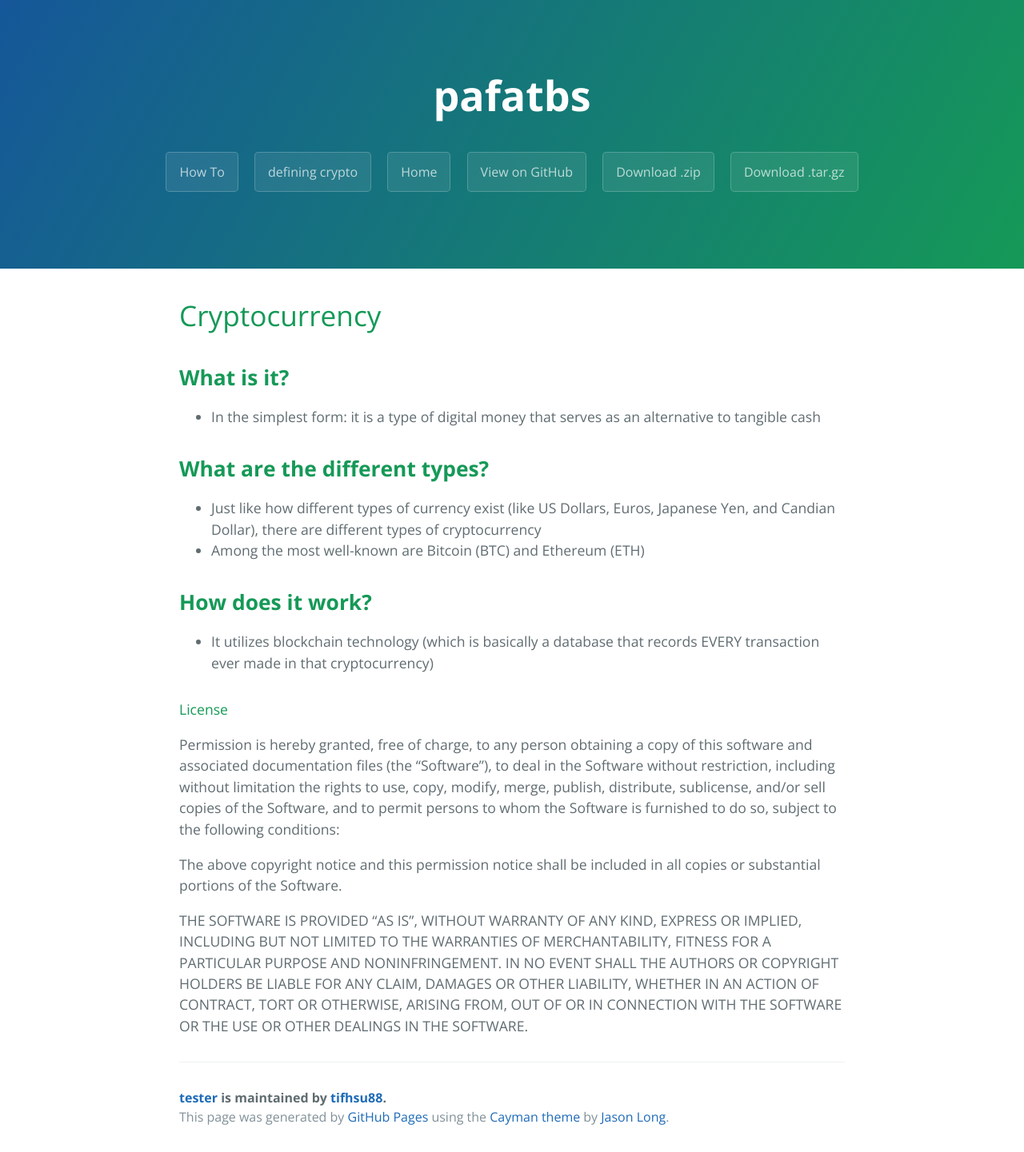
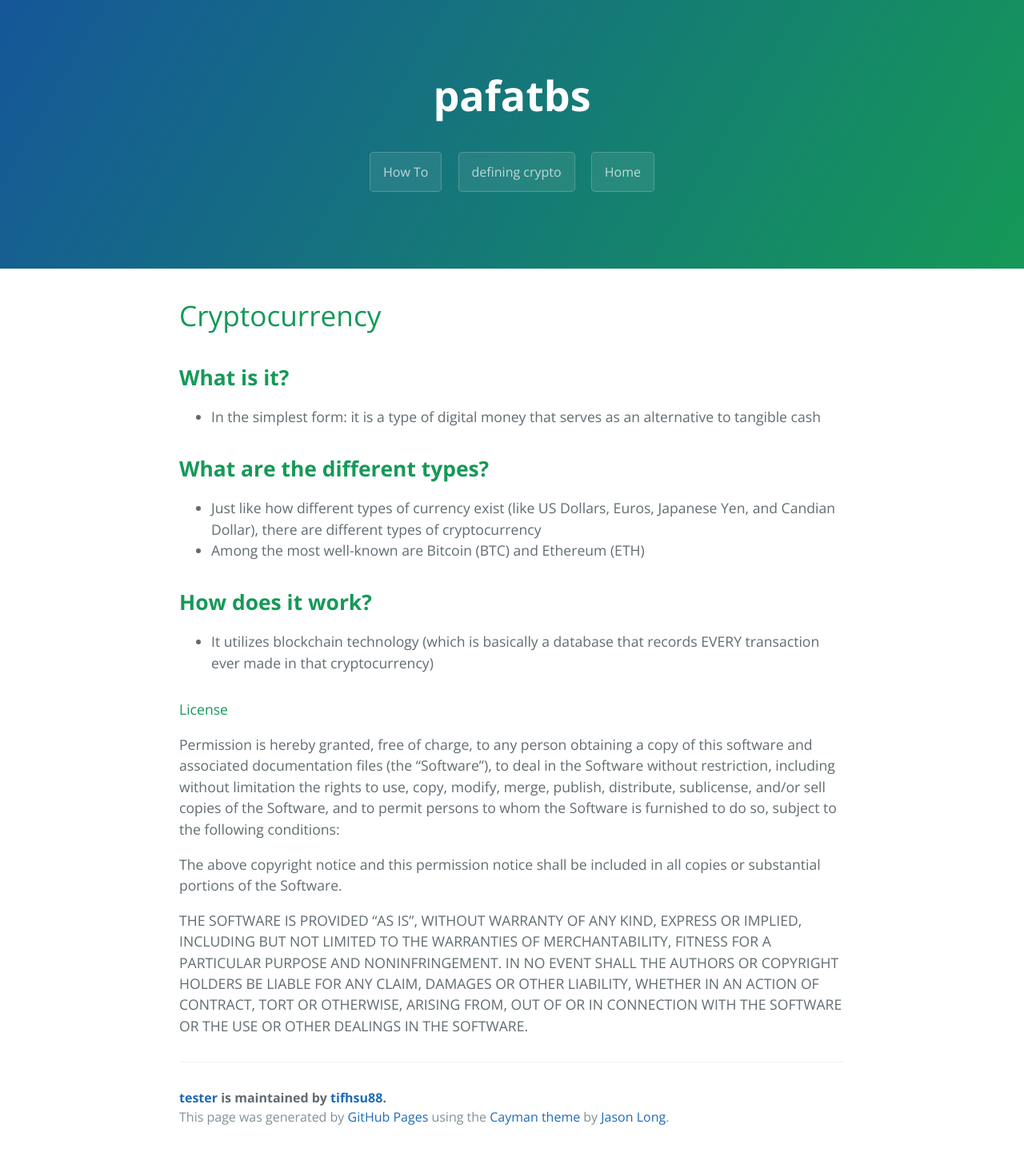
Before and after one commit to tifhsu88/crackingcrypto, a Jekyll site: the page built from index.md, in a window 1280 px wide. Shown: the whole page at 80% size. Built offline with Jekyll 4.4.1, drawn with Linux system fonts in a browser that asks for light colours.

Commit message:
Update template.html

```diff
--- a/_layouts/template.html
+++ b/_layouts/template.html
@@ -16,9 +16,6 @@
       {% for page in site.pages %}
         <a href= {{ page.filename }} class="btn">{{ page.title }}</a>
       {% endfor %}
-      <a href="https://github.com/phuston/patrickandfrantonarethebestninjas" class="btn">View on GitHub</a>
-      <a href="https://github.com/phuston/patrickandfrantonarethebestninjas/zipball/master" class="btn">Download .zip</a>
-      <a href="https://github.com/phuston/patrickandfrantonarethebestninjas/tarball/master" class="btn">Download .tar.gz</a>
     </section>
 
     <section class="main-content">
```
